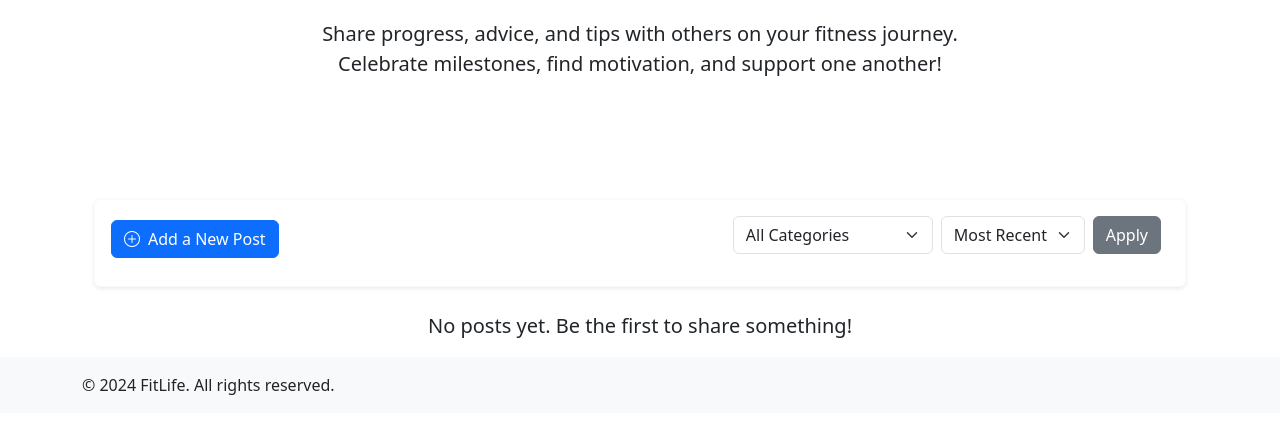
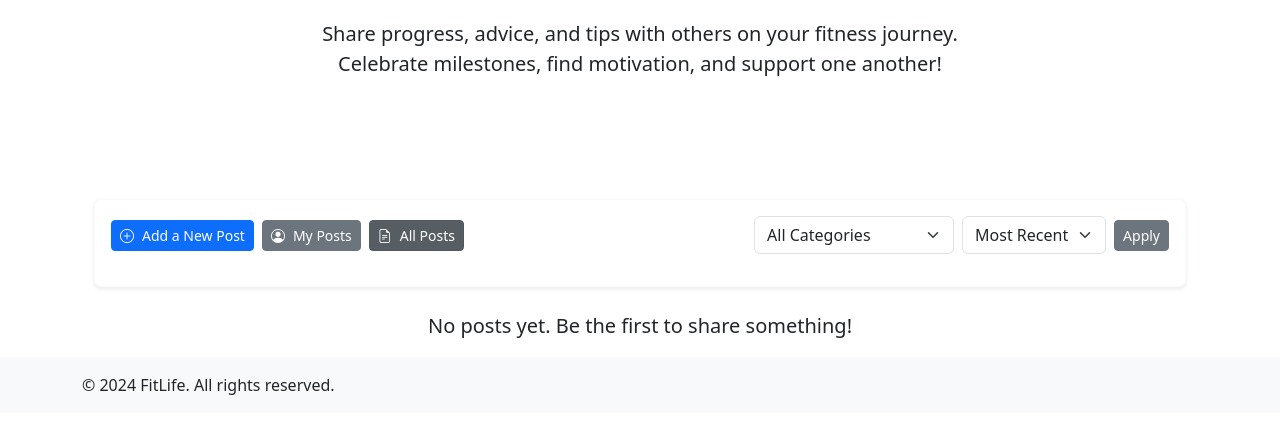
Before and after one commit to wakilsarfaraz/fitLifeContainer, a Django app: page /community/ in a window 1280 px wide. Shown: the part 278-712 px from the top of the page. Run offline with Django 4.2, Linux system fonts and the light colour scheme; the visitor is signed in with stand-in values (Sample User, id 1); data that the repository does not hold is empty; some libraries are stand-ins or nearby versions.

Commit message:
fix community

```diff
--- a/community/static/css/styles.css
+++ b/community/static/css/styles.css
@@ -8,12 +8,3 @@
 
 .card-body .d-flex {
   margin-bottom: 0.5rem; /* Space between rows */
-}
-
-.btn {
-  margin-right: 0.5rem; /* Space between buttons */
-}
-
-.text-muted {
-  margin-left: 0.5rem; /* Space between text and icons */
-}
--- a/community/templates/community.html
+++ b/community/templates/community.html
@@ -2,7 +2,7 @@
 {% load static %}
 
 {% block content %}
-<body data-is-authenticated="{{ is_authenticated|yesno:"true,false" }}">
+<body data-is-authenticated="{{ user.is_authenticated|yesno:'true,false' }}">
 
 <section class="custom-bg-light-blue py-5 mb-5 community-container">
   <div class="container">
@@ -23,23 +23,23 @@
       <div class="card shadow-sm border-light">
         <div class="card-body">
           <div class="d-flex justify-content-between align-items-center">
-            {% if is_authenticated %}
             <div class="d-flex">
-              <a href="{% url 'community:add_post' %}" class="btn btn-primary me-2" id="addPostButton">
+              {% if user.is_authenticated %}
+                <a href="{% url 'community:add_post' %}" class="btn btn-primary btn-sm me-2">
                   <i class="bi bi-plus-circle me-2"></i>Add a New Post
                 </a>
-              <a href="?my_posts=true" class="btn btn-secondary me-2 {% if my_posts %}active{% endif %}">
+                <a href="?my_posts=true" class="btn btn-secondary btn-sm me-2 {% if my_posts %}active{% endif %}">
                   <i class="bi bi-person-circle me-2"></i>My Posts
                 </a>
-              <a href="?my_posts=false" class="btn btn-secondary me-2 {% if not my_posts %}active{% endif %}">
+                <a href="?my_posts=false" class="btn btn-secondary btn-sm me-2 {% if not my_posts %}active{% endif %}">
                   <i class="bi bi-file-earmark-text me-2"></i>All Posts
                 </a>
-            </div>
               {% else %}
-            <button class="btn btn-primary" id="addPostButton">
+                <button class="btn btn-primary btn-sm" id="addPostButton">
                   <i class="bi bi-plus-circle me-2"></i>Add a New Post
                 </button>
               {% endif %}
+            </div>
             <form method="get" action="{% url 'community:community' %}" class="d-flex align-items-center">
               <select id="category" name="category" class="form-select me-2" style="min-width: 200px;">
                 <option value="" {% if not request.GET.category %}selected{% endif %}>All Categories</option>
@@ -55,7 +55,7 @@
                 <option value="alpha" {% if request.GET.sort_by == 'alpha' %}selected{% endif %}>Alphabetical</option>
                 <option value="likes" {% if request.GET.sort_by == 'likes' %}selected{% endif %}>Most Liked</option>
               </select>
-              <button type="submit" class="btn btn-secondary">Apply</button>
+              <button type="submit" class="btn btn-secondary btn-sm">Apply</button>
             </form>
           </div>
         </div>
@@ -72,10 +72,10 @@
       </div>
     {% else %}
       {% for post in posts %}
-      <div class="col-md-6 col-lg-4">
+        <div class="col-md-6 col-lg-4 col-xl-3">
           <div class="card h-100 shadow-sm">
             {% if post.image %}
-          <img src="{{ post.image.url }}" class="card-img-top" alt="{{ post.title }}" style="height: 200px; object-fit: cover;">
+              <img src="{{ post.image.url }}" class="card-img-top" alt="{{ post.title }}" style="height: 220px; object-fit: cover;">
             {% endif %}
             <div class="card-body d-flex flex-column">
               <h5 class="card-title">{{ post.title }}</h5>
@@ -87,9 +87,10 @@
                 <span class="badge bg-secondary">{{ post.category }}</span>
               </div>
               <div class="d-flex justify-content-between align-items-center mt-3">
-              <div class="d-flex align-items-center">
-                <form class="like-form" data-post-id="{{ post.id }}">
-                  <button type="button" class="btn btn-outline-primary btn-sm me-2 like-button">
+                <div class="d-flex align-items-center me-2">
+                  <form class="like-form" data-post-id="{{ post.id }}" method="post" action="{% url 'community:like_post' post.id %}">
+                    {% csrf_token %}
+                    <button type="submit" class="btn btn-outline-primary btn-sm me-1 like-button">
                       {% if user in post.liked_by %}
                         <i class="bi bi-hand-thumbs-up-fill"></i> Unlike
                       {% else %}
@@ -99,8 +100,8 @@
                     <span class="text-muted"><strong>{{ post.likes_count }}</strong> likes</span>
                   </form>
                 </div>
-              <div class="d-flex align-items-center">
-                <a href="{% url 'community:post_detail' post.id %}" class="btn btn-outline-secondary btn-sm me-2">
+                <div class="d-flex align-items-center me-2">
+                  <a href="{% url 'community:post_detail' post.id %}" class="btn btn-outline-secondary btn-sm me-1">
                     <i class="bi bi-chat"></i> Reply
                   </a>
                   <span class="text-muted"><strong>{{ post.comments_count }}</strong> replies</span>
@@ -168,40 +169,36 @@
 
 <script>
   document.addEventListener('DOMContentLoaded', function() {
-    // Get the authentication status from the data attribute
     var isAuthenticated = document.body.getAttribute('data-is-authenticated') === 'true';
 
-    // Handle like button clicks
     document.querySelectorAll('.like-button').forEach(button => {
       button.addEventListener('click', function(e) {
         e.preventDefault();
-        var postId = this.closest('.like-form').dataset.postId;
+        var form = this.closest('.like-form');
+        var postId = form.dataset.postId;
 
         if (!isAuthenticated) {
-          // Show login modal if user is not authenticated
           var loginModal = new bootstrap.Modal(document.getElementById('loginRequiredModal'));
           loginModal.show();
         } else {
-          // If authenticated, submit the like form
-          this.closest('.like-form').submit();
+          form.submit();
         }
       });
     });
 
-    // Handle "Add a New Post" button click
-    document.getElementById('addPostButton').addEventListener('click', function(e) {
-      e.preventDefault(); // Prevent default link behavior
+    var addPostButton = document.getElementById('addPostButton');
+    if (addPostButton) {
+      addPostButton.addEventListener('click', function(e) {
+        e.preventDefault();
         if (!isAuthenticated) {
-        // Show login modal if user is not authenticated
           var loginModal = new bootstrap.Modal(document.getElementById('loginRequiredModal'));
           loginModal.show();
         } else {
-        // Redirect to the add post page if authenticated
           window.location.href = "{% url 'community:add_post' %}";
         }
       });
+    }
 
-    // Handle delete post modal
     var deletePostModal = document.getElementById('deletePostModal');
     var deletePostForm = document.getElementById('deletePostForm');
 
--- a/community/views.py
+++ b/community/views.py
@@ -7,6 +7,7 @@ from django.contrib import messages
 from django.db.models import Count
 from .models import Post, Like, Comment, CommentLike
 from .forms import PostForm, CommentForm
+
 
 class PostView(ListView):
     model = Post
@@ -30,7 +31,8 @@ class PostView(ListView):
         elif sort_by == 'likes':
             queryset = queryset.order_by('-likes_count')
 
-        if self.request.GET.get('my_posts') == 'true':
+        my_posts = self.request.GET.get('my_posts')
+        if my_posts == 'true' and self.request.user.is_authenticated:
             queryset = queryset.filter(user=self.request.user)
 
         return queryset
@@ -44,10 +46,6 @@ class PostView(ListView):
         context['my_posts'] = self.request.GET.get('my_posts') == 'true'
         return context
 
-@login_required
-def my_posts(request):
-    posts = Post.objects.filter(user=request.user).annotate(comments_count=Count('comments')).order_by('-date')
-    return render(request, 'community.html', {'posts': posts, 'my_posts': True})
 
 class PostDetailView(DetailView):
     model = Post
@@ -63,6 +61,7 @@ class PostDetailView(DetailView):
         context['comments'] = comments
         return context
 
+
 class AddPostView(CreateView):
     model = Post
     template_name = 'add_post.html'
@@ -77,6 +76,7 @@ class AddPostView(CreateView):
         messages.success(self.request, "Your post has been added.")
         return super().form_valid(form)
 
+
 class DeletePostView(View):
     def post(self, request, id):
         post = get_object_or_404(Post, id=id)
@@ -87,6 +87,7 @@ class DeletePostView(View):
         post.delete()
         messages.success(request, "Your post has been deleted.")
         return redirect('community:community')
+
 
 @login_required
 def like_post(request, post_id):
@@ -102,6 +103,7 @@ def like_post(request, post_id):
     post.save()
     messages.success(request, "You liked this post!" if created else "You unliked this post.")
     return HttpResponseRedirect(request.META.get('HTTP_REFERER', '/'))
+
 
 @login_required
 def add_comment(request, post_id):
@@ -119,6 +121,7 @@ def add_comment(request, post_id):
         else:
             Comment.objects.create(user=request.user, post=post, content=content)
     return redirect('community:post_detail', pk=post_id)
+
 
 @login_required
 def edit_comment(request, comment_id):
@@ -139,6 +142,7 @@ def edit_comment(request, comment_id):
 
     return render(request, 'edit_comment.html', {'comment': comment})
 
+
 @login_required
 def delete_comment(request, comment_id):
     comment = get_object_or_404(Comment, id=comment_id)
@@ -148,6 +152,7 @@ def delete_comment(request, comment_id):
     comment.delete()
     messages.success(request, "Your comment has been deleted.")
     return redirect('community:post_detail', pk=comment.post.id)
+
 
 @login_required
 def like_comment(request, comment_id):
```
Lines whose indentation alone changed are shown as unchanged.
